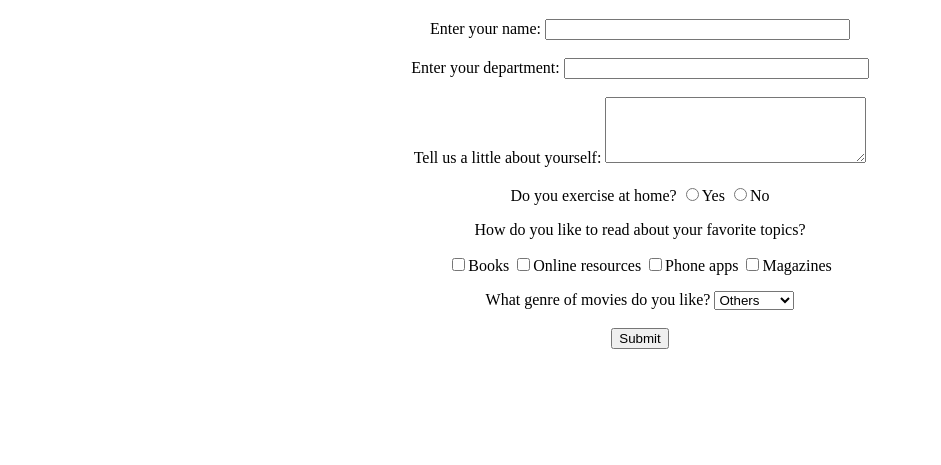
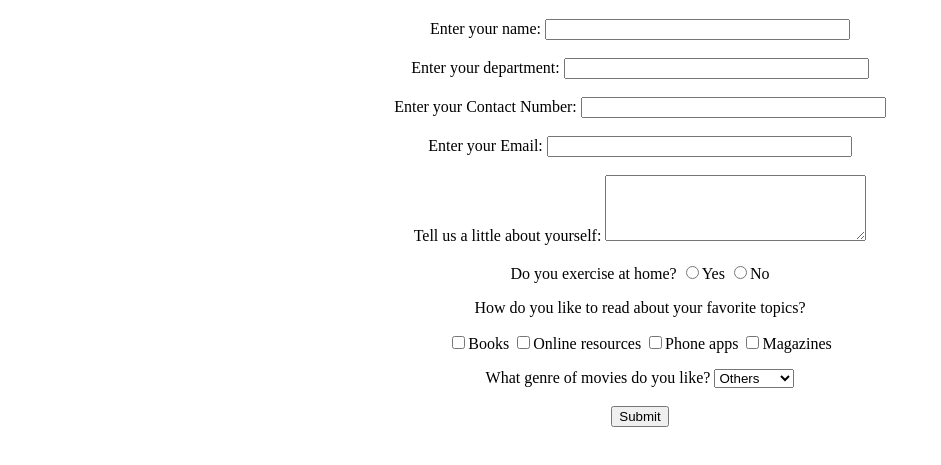
Before and after one commit to suraj8877/Practice_Javascript, a plain HTML site: page index.html in a window 1280 px wide. Shown: the part 87-552 px from the top of the page, without its empty margins (0-941 px from the left). Drawn offline with Linux system fonts and the light colour scheme.

Commit message:
Index.Css add

```diff
--- a/index.html
+++ b/index.html
@@ -28,7 +28,14 @@ Enter your name:
 <!--Adds spaces - remove and see what happens -->
 </br></br>
 Enter your department:
-<input type="text" name="Deptt" size=35 maxlength=35 value=""> </br> </br>
+<input type="text" name="Deptt" size=35 maxlength=35 value="">
+</br> </br>
+Enter your Contact Number:
+<input type="text" name="PhoneNumber" size=35 maxlength=35 value="">
+</br> </br>
+Enter your Email:
+<input type="text" name="EmailAddress" size=35 maxlength=35 value="">
+</br> </br>
 Tell us a little about yourself:
 <!-- For writing lot of text like descriptions with text wrapping,
 if you dont want text wrapping, you can add wrap = "off" (horizontal scrollbar -->
```
Also changed, not shown: index.css (added).
